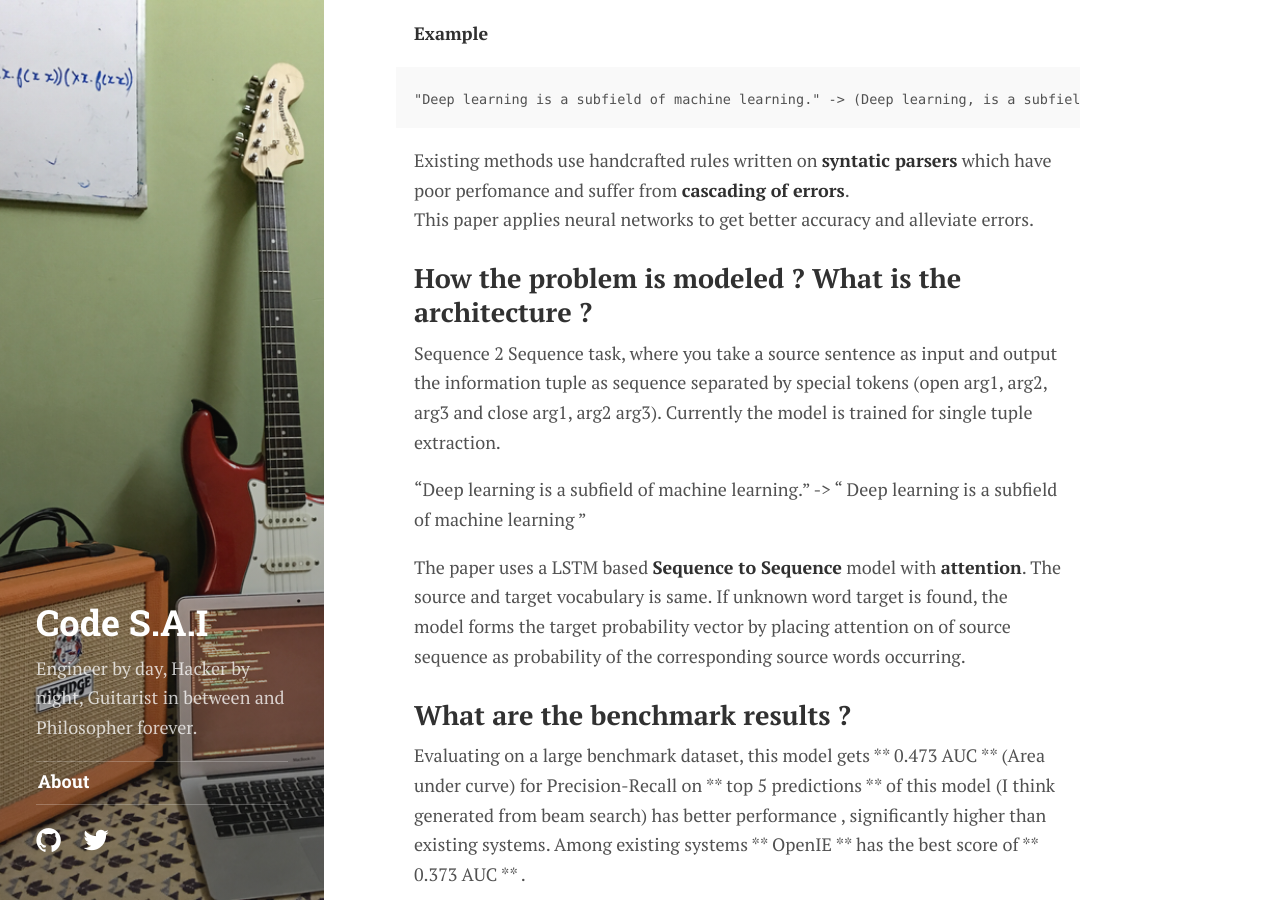
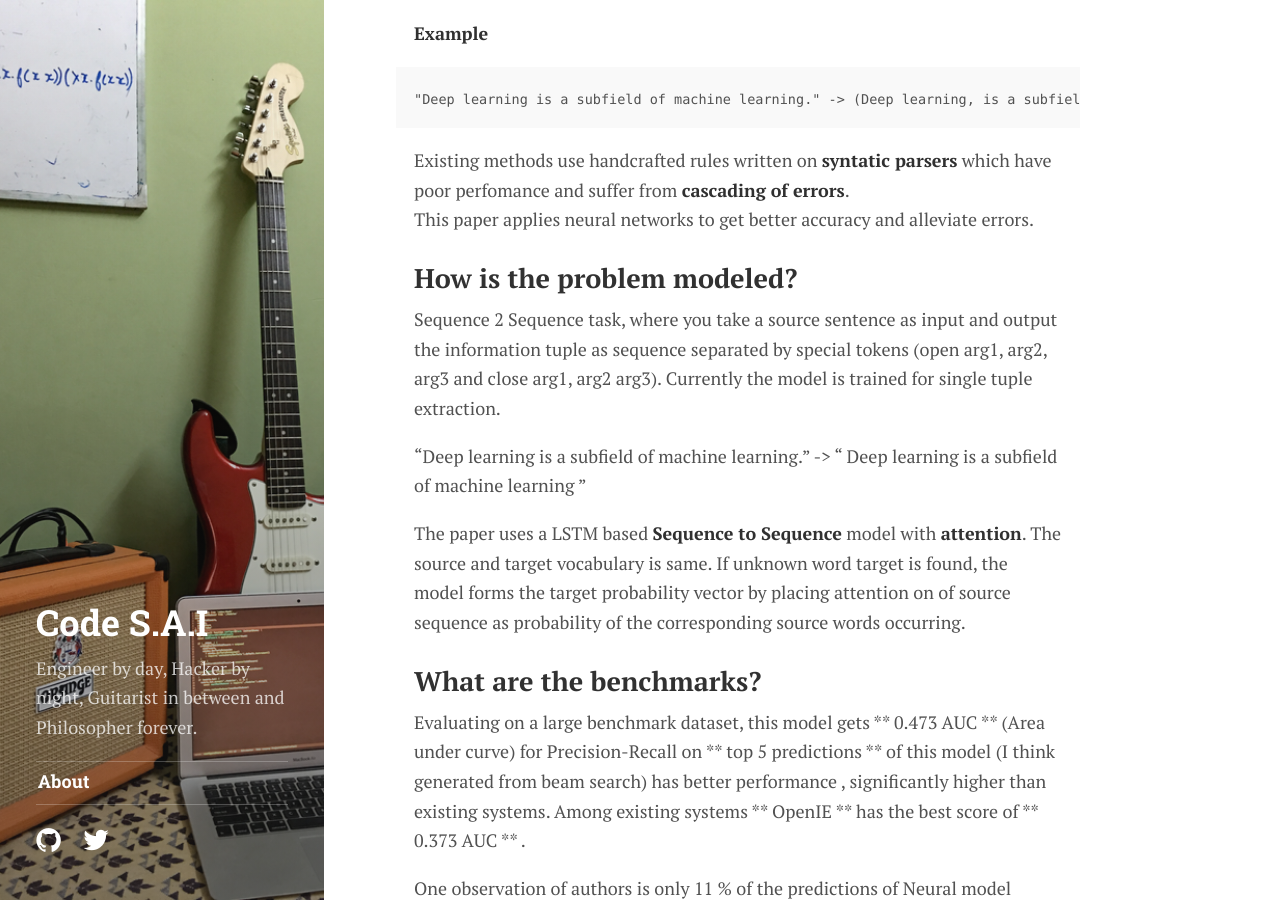
Before and after one commit to sai-prasanna/sai-prasanna.github.io, a Jekyll site: the page built from _posts/2018-06-04-neural-open-information-extraction.md, in a window 1280 px wide and 900 px high, scrolled down 408 px. Built offline with Jekyll 4.4.1, drawn with Linux system fonts in a browser that asks for light colours; some web fonts are replaced.

Commit message:
Update 2018-06-04-neural-open-information-extraction.md

```diff
--- a/_posts/2018-06-04-neural-open-information-extraction.md
+++ b/_posts/2018-06-04-neural-open-information-extraction.md
@@ -23,7 +23,7 @@ Open Information Extraction aims to extract one or more (Entity 1, Relationship,
 Existing methods use handcrafted rules written on **syntatic parsers** which have poor perfomance and suffer from **cascading of errors**.
 This paper applies neural networks to get better accuracy and alleviate errors.
 
-## How the problem is modeled ? What is the architecture ?
+## How is the problem modeled?
 
 Sequence 2 Sequence task, where you take a source sentence as input and output the information tuple as sequence separated by special tokens (open arg1, arg2, arg3 and close arg1, arg2 arg3).  Currently the model is trained for single tuple extraction.
 
@@ -32,7 +32,7 @@ Sequence 2 Sequence task, where you take a source sentence as input and output t
 The paper uses a LSTM based **Sequence to Sequence** model with **attention**.
 The source and target vocabulary is same. If unknown word target is found, the model forms the target probability vector by placing attention on of source sequence as probability of the corresponding source words occurring.
 
-## What are the benchmark results ?
+## What are the benchmarks?
 
 Evaluating on a large benchmark dataset, this model gets ** 0.473 AUC ** (Area under curve) for Precision-Recall on ** top 5 predictions ** of this model (I think generated from beam search) has better performance , significantly higher than existing systems.  Among existing systems ** OpenIE ** has the best score of  ** 0.373   AUC ** .
 
```
